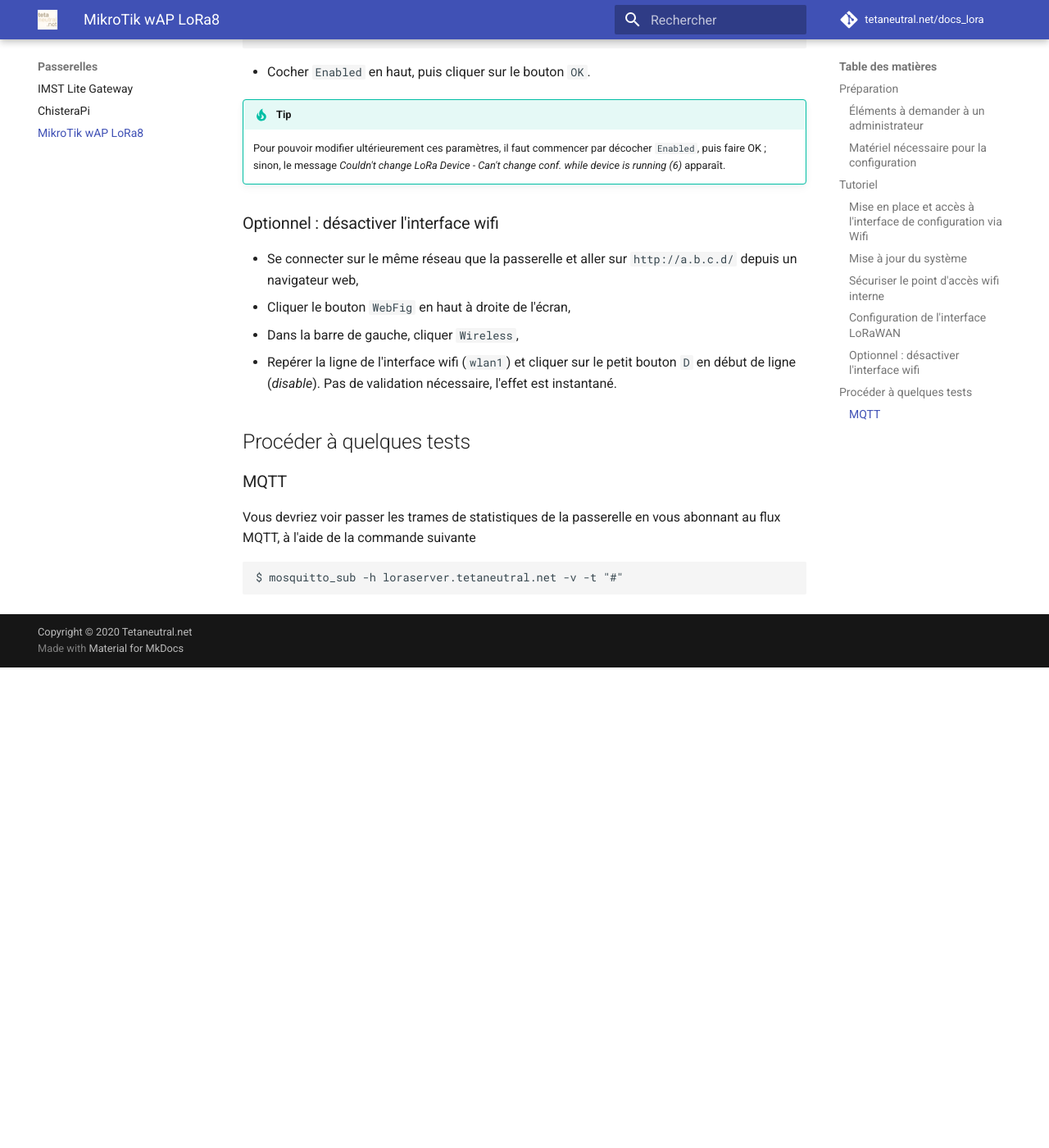
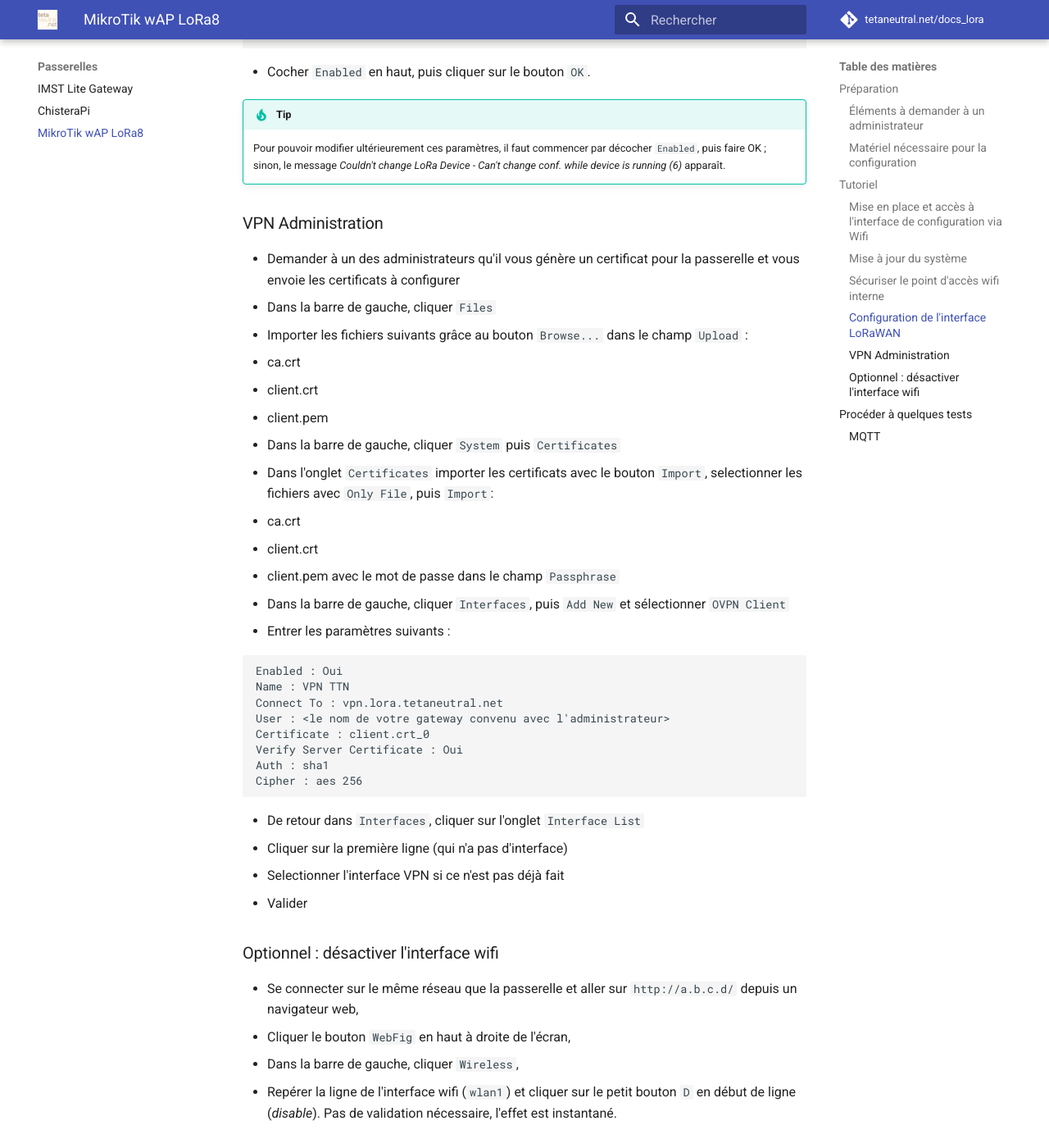
Before and after one commit to NICOLASGON/docs_lora_tetaneutral, an MkDocs documentation site: the page built from docs/gateways/mikrotik.md, in a window 1280 px wide and 1400 px high, scrolled down 4163 px. Shown: the whole window at 82% size. Built offline with MkDocs 1.6.1 and Material for MkDocs 9.7.7, drawn with Linux system fonts in a browser that asks for light colours; comment, search, counter and statistics services are not loaded; before the commit the page ends 4977 px from its top, so only the background shows below that.

Commit message:
Ajout configuration VPN pour Mikrotik

````diff
--- a/docs/gateways/mikrotik.md
+++ b/docs/gateways/mikrotik.md
@@ -103,6 +103,37 @@ Network Servers : loraserver.tetaneutral.net
 !!! tip
     Pour pouvoir modifier ultérieurement ces paramètres, il faut commencer par décocher `Enabled`, puis faire OK ; sinon, le message _Couldn't change LoRa Device - Can't change conf. while device is running (6)_ apparaît.
 
+### VPN Administration
+
+* Demander à un des administrateurs qu'il vous génère un certificat pour la passerelle et vous envoie les certificats à configurer
+* Dans la barre de gauche, cliquer `Files`
+* Importer les fichiers suivants grâce au bouton `Browse...` dans le champ `Upload` :
+  * ca.crt
+  * client.crt
+  * client.pem
+* Dans la barre de gauche, cliquer `System` puis `Certificates`
+* Dans l'onglet `Certificates` importer les certificats avec le bouton `Import`, selectionner les fichiers avec `Only File`, puis `Import`:
+  * ca.crt
+  * client.crt
+  * client.pem avec le mot de passe dans le champ `Passphrase`
+* Dans la barre de gauche, cliquer `Interfaces`, puis `Add New` et sélectionner `OVPN Client`
+* Entrer les paramètres suivants :
+
+```
+Enabled : Oui
+Name : VPN TTN
+Connect To : vpn.lora.tetaneutral.net
+User : <le nom de votre gateway convenu avec l'administrateur>
+Certificate : client.crt_0
+Verify Server Certificate : Oui
+Auth : sha1
+Cipher : aes 256
+```
+* De retour dans `Interfaces`, cliquer sur l'onglet `Interface List`
+* Cliquer sur la première ligne (qui n'a pas d'interface)
+* Selectionner l'interface VPN si ce n'est pas déjà fait
+* Valider
+
 ### Optionnel : désactiver l'interface wifi
 
 * Se connecter sur le même réseau que la passerelle et aller sur `http://a.b.c.d/` depuis un navigateur web,
````
